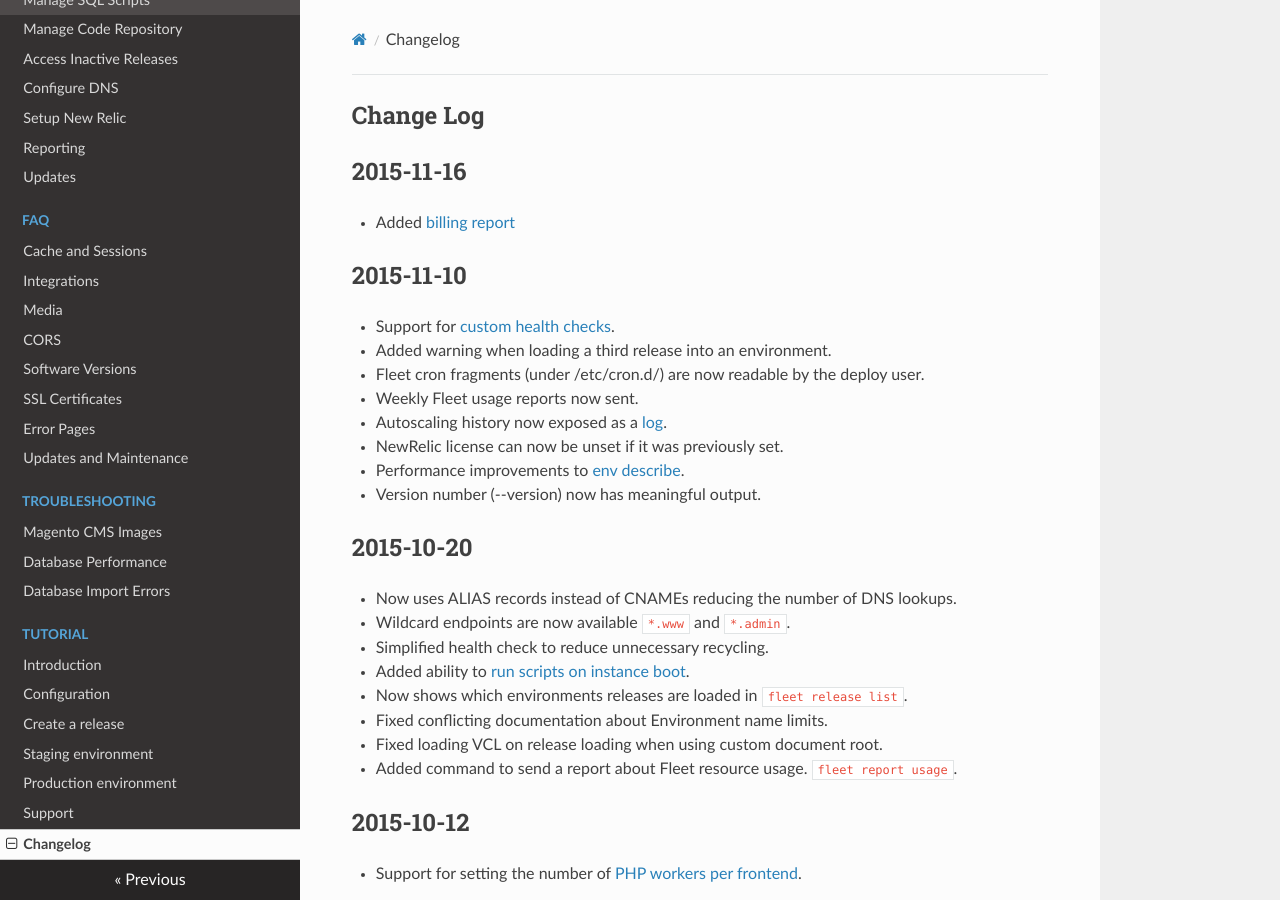
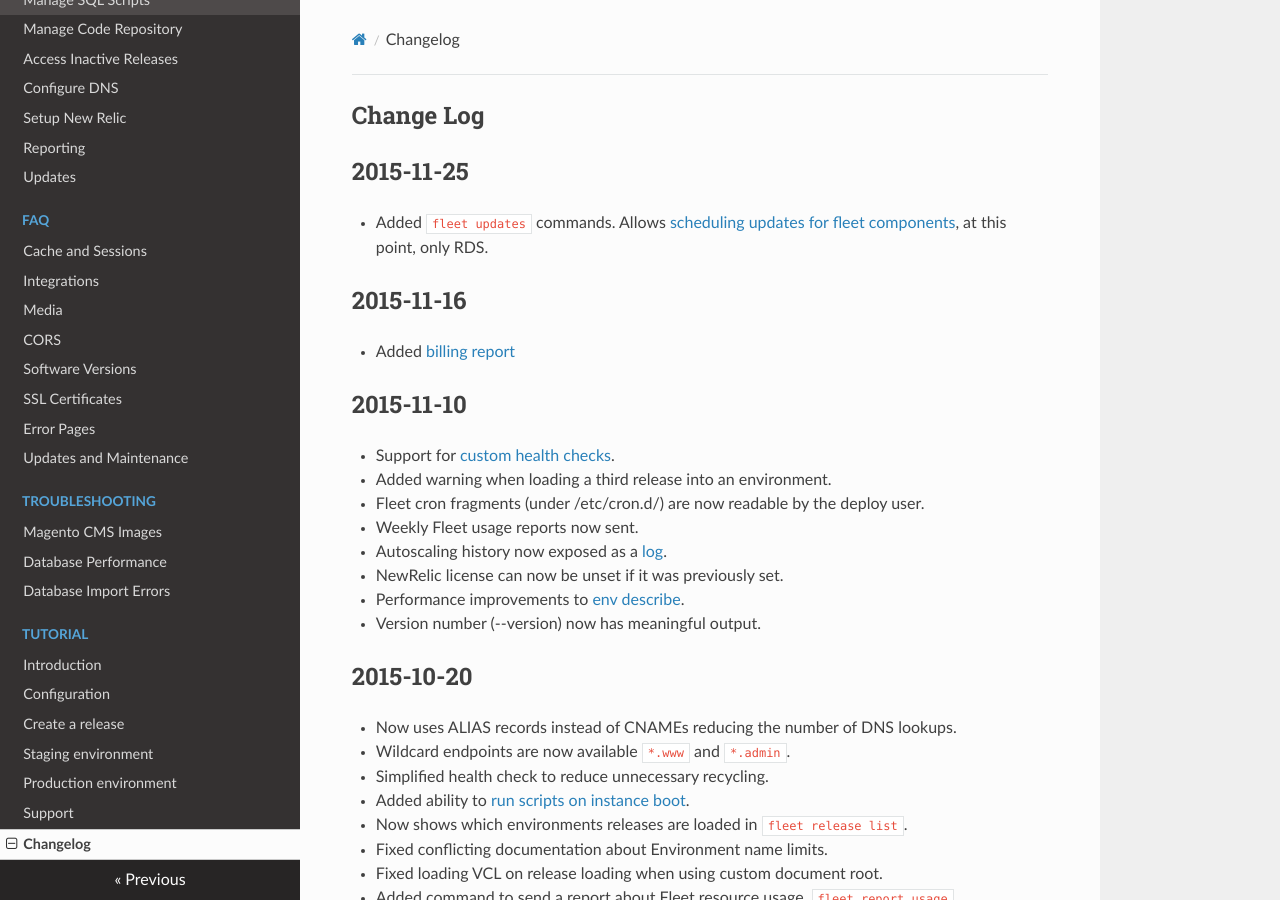
Before and after one commit to anchor/fleet-magento-docs, an MkDocs documentation site: the page built from docs/changelog.md, in a window 1280 px wide and 900 px high. Built offline with MkDocs 1.6.1, drawn with Linux system fonts in a browser that asks for light colours; nearby versions of some CDN libraries; old or Windows-style settings are respelled for this version of MkDocs.

Commit message:
updated changelog for 2015-11-25

```diff
--- a/docs/changelog.md
+++ b/docs/changelog.md
@@ -1,5 +1,9 @@
 Change Log
 ----------
+
+2015-11-25
+----------
+* Added `fleet updates` commands. Allows [scheduling updates for fleet components](http://docs.anchorfleet.com/fleet-magento-1/how-to/updates/), at this point, only RDS.
 
 2015-11-16
 ----------
```
